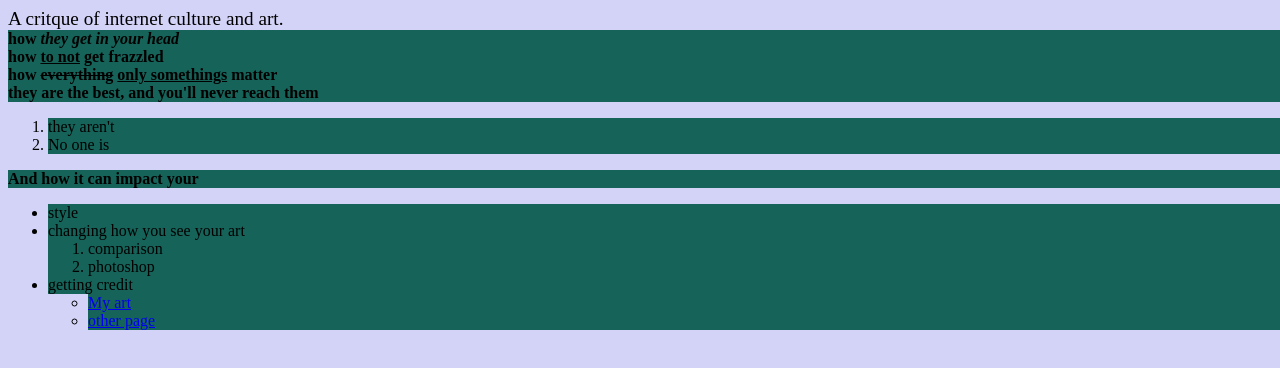
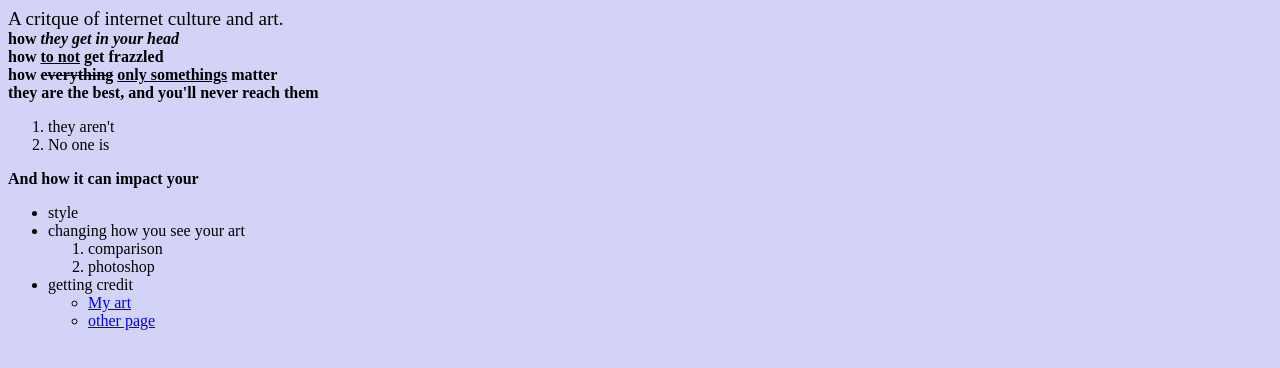
Before and after one commit to LaurenPl/Girlhub, a plain HTML site: page index.html in a window 1280 px wide. Shown: the top 368 px of the page. Drawn offline with Linux system fonts and the light colour scheme.

Commit message:
Update style.css

```diff
--- a/style.css
+++ b/style.css
@@ -3,20 +3,20 @@
   margin: 0;
     padding: 0;
     width:7100px;
-    background-color:#156359;
+    background-color:#D3D3F8;
 }
 p{
 
   margin: 0;
     padding: 0;
     width:7100px;
-    background-color:#156359;
+    background-color:#D3D3F8;
 }
 li{
   margin: 0;
     padding: 0;
     width:7100px;
-    background-color:#156359;
+    background-color:#D3D3F8;
 
 }
 ul a{
@@ -24,5 +24,5 @@ ul a{
    margin: 0;
     padding: 0;
     width:7100px;
-    background-color:#156359;;
+    background-color:#D3D3F8;;
 }
```
